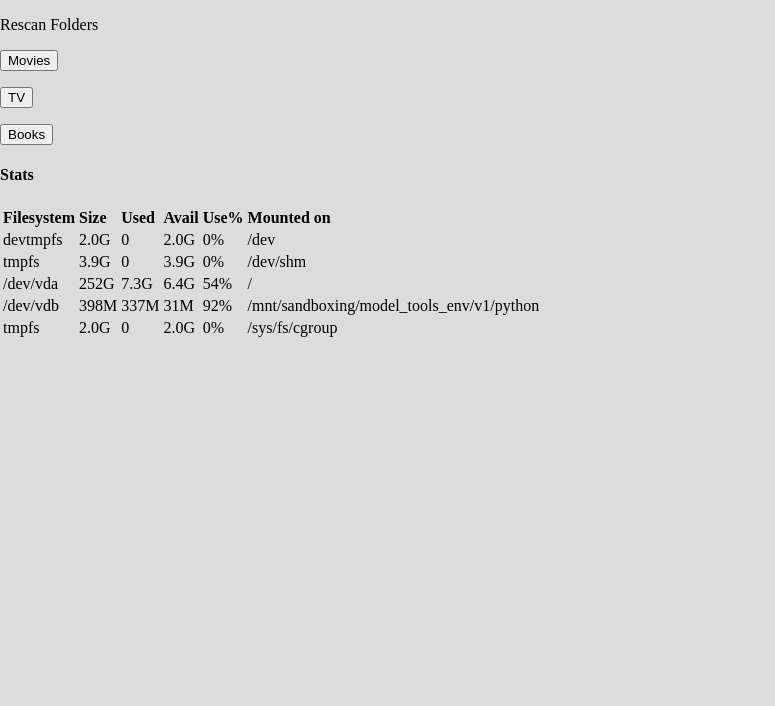
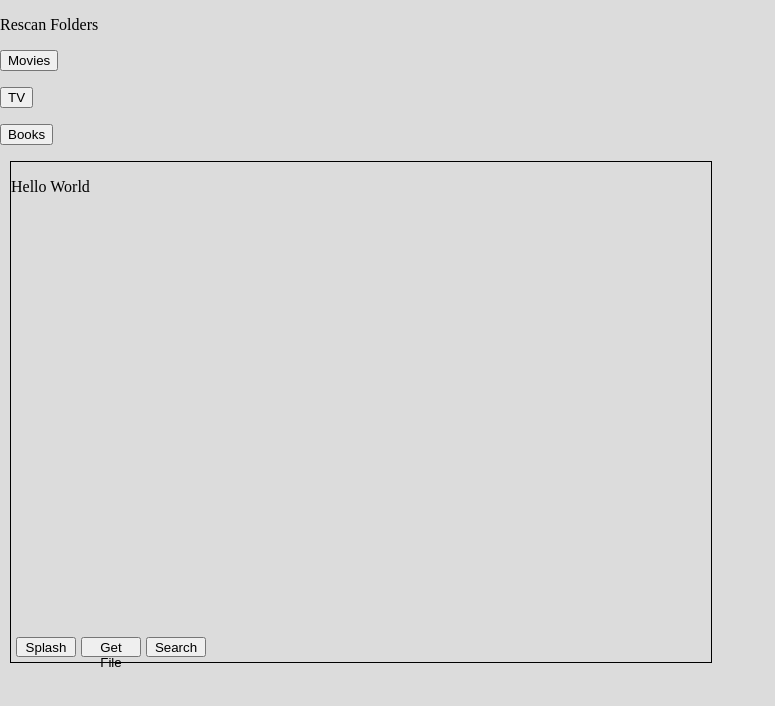
Before and after one commit to jasonwarta/MediaServer, a Flask app: page /admin in a window 1280 px wide. Shown: the top 706 px of the page, without its empty margins (0-775 px from the left). Run offline with Flask 2, Linux system fonts and the light colour scheme.

Commit message:
added new stuff to repo including basic structure of retagger, and rebuild interfaces for jwplayer

```diff
--- /dev/null
+++ b/media_server/static/js/file_tagger.js
@@ -0,0 +1,148 @@
+var State = {
+	SPLASH   : 0,
+	GET_FILE : 1,
+	SEARCH   : 2,
+
+}
+
+const WIDTH = 700;
+const HEIGHT = 500;
+
+const BTN_HEIGHT = 20;
+const BTN_WIDTH = 60;
+const BTN_MARGIN = 5;
+
+
+// https://api.themoviedb.org/3/search/movie?api_key=3961335a9828f92383fbd0ec65f09c03&language=en-US&query=Fight%20Club&page=1&include_adult=false&region=US&year=1999&primary_release_year=1999
+// tmdb movie search fields:
+// api_key 				required
+// language
+// query  				required
+// page
+// include_adult
+// region
+// year
+// primary_release_year
+//
+// https://api.themoviedb.org/3/search/tv?api_key=3961335a9828f92383fbd0ec65f09c03&language=en-US&query=Game%20of%20Thrones&page=1&first_air_date_year=2009
+// tmdb tv search fields
+// api_key 				required
+// language
+// query  				required
+// page
+// first_air_date_year
+
+
+class FileTagger {
+	constructor (elem) {
+		this.elem = elem;
+		elem.style = `border:1px solid black;
+					  width:${ WIDTH }px;
+					  height:${ HEIGHT }px;`;
+		this.state = State.SPLASH;
+		this.draw();
+	}
+
+	make_state_btn (num,text) {
+		let btn = mkelem('button');
+		btn.innerText = `${text}`;
+		btn.addEventListener('click', (event) => {
+			this.update_state(num);
+		});
+		btn.style = `height:${ BTN_HEIGHT }px;
+					 width:${ BTN_WIDTH }px;
+					 top:${ HEIGHT - (BTN_HEIGHT + BTN_MARGIN) }px;
+					 left:${ (num * BTN_WIDTH) + ((num+1) * BTN_MARGIN) }px;
+					 position:absolute;`;
+		return btn;
+	}
+
+	update_state (new_state) {
+		this.state = new_state;
+		this.draw();
+		console.log(this.state);
+	}
+
+	query_movie () {
+		let xhr = new XMLHttpRequest();
+		xhr.onreadystatechange = () => {
+			if (xhr.readyState === XMLHttpRequest.DONE) {
+				console.log(xhr.responseText);
+			}
+		}
+		xhr.open('POST', "get-movie-details/search?language=en-US&query=Fight%20Club&page=1&include_adult=false&region=US&year=1999&primary_release_year=1999", true)
+		xhr.send(null);
+
+
+		// language
+		// query  				required
+		// page
+		// include_adult
+		// region
+		// year
+		// primary_release_year
+
+	}
+
+	search_movies () {
+		let xhr = new XMLHttpRequest();
+		xhr.onreadystatechange = () => {
+			if (xhr.readyState === XMLHttpRequest.DONE) {
+				this.search_results = JSON.parse(xhr.responseText);
+				this.update_state(State.SEARCH);
+				this.draw();
+			}
+		}
+		xhr.open('POST',`search/movies/${document.getElementById('fname').value}`,true);
+		xhr.send(null);
+	}
+
+	draw () {
+		this.elem.innerHTML = "";
+		if (this.state == State.SPLASH) {
+			let p = mkelem('p');
+			p.innerText = "Hello World";
+			p.addEventListener( 'click', (event) => {
+				alert(this.state);
+			});
+			this.elem.appendChild(p);
+		}
+		else if (this.state == State.GET_FILE) {
+			let label = mkelem('label');
+			label.innerText = "Find Movie";
+			let fname = mkelem('input');
+			fname.id = "fname";
+			let submit = mkelem('button');
+			submit.addEventListener('click', (event) => {
+				this.search_movies();
+			});
+			submit.innerText = "Search";
+			label.appendChild(fname);
+			this.elem.appendChild(label);
+			this.elem.appendChild(submit);
+		}
+		else if (this.state == State.SEARCH) {
+			let ul = mkelem('ul');
+			ul.style = "padding-left:10px; list-style:none;";
+			this.search_results.forEach( (entry,key) => {
+				entry = JSON.parse(entry);
+				let li = mkelem('li');
+				li.id = `${key}`;
+				li.innerText = entry["name"];
+				li.addEventListener('click', (event) => {
+					alert( JSON.parse(this.search_results[event.target.id])['_id'] );
+					this.query_movie();
+				});
+				ul.appendChild(li);
+			});
+			// let p = mkelem('p');
+			// p.innerText = JSON.parse(this.search_results);
+			// this.elem.appendChild(p);
+			this.elem.appendChild(ul);
+		}
+
+		this.elem.appendChild( this.make_state_btn(State.SPLASH, "Splash") );
+		this.elem.appendChild( this.make_state_btn(State.GET_FILE, "Get File") );
+		this.elem.appendChild( this.make_state_btn(State.SEARCH, "Search") );
+	}
+}
--- /dev/null
+++ b/media_server/static/js/jsl.js
@@ -0,0 +1,3 @@
+mkelem = name => {
+	return document.createElement(name);
+}
--- a/media_server/static/js/scripts.js
+++ b/media_server/static/js/scripts.js
@@ -4,6 +4,9 @@ window.onload = () => {
 			'movies',
 			'list'
 		)
+	}
+	if (document.getElementById('tagger')) {
+		new FileTagger( document.getElementById('tagger') );
 	}
 };
 
@@ -13,7 +16,7 @@ bodyonload = () => {
 
 search = () => {
 	let search = document.getElementById('search');
-
+	console.log(search.value);
 	if (search.value.length >= 3){
 		// reduce unneceesary queries with large quantities of results
 		load_content(
@@ -39,16 +42,63 @@ force_search = () => {
 rescan_folder = (elem) => {
 	let xhr = new XMLHttpRequest();
 	xhr.onreadystatechange = () => {
-		console.log(xhr.responseText);
+		if(xhr.readyState === XMLHttpRequest.DONE) {
+			console.log(xhr.responseText);
+		}
 	}
 	xhr.open('POST',`rescan_dir/${elem.innerHTML.toLowerCase()}`,true);
 	xhr.send(null);
 }
 
 collapse_content = (elem) => {
+	jwplayer().remove();
 	let content = elem.parentElement.children[1];
 	content.innerHTML = "";
 	elem.classList.remove('expanded');
+}
+
+build_jwplayer = (elem,fname) => {
+	jwplayer(elem).setup({
+		"file": fname
+	});
+}
+
+expand_movie = (event) => {
+	let elem = event.target||event.srcElement;
+	let content = elem.parentElement.children[1];
+	let type = document.getElementsByClassName('selected')[0].classList[0];
+
+	if(elem.classList.contains('expanded') ){
+		collapse_content(elem);
+	} else {
+        let old_elems = document.getElementsByClassName('expanded');
+        for(let i = 0; i < old_elems.length; i++){
+            collapse_content(old_elems[i]);
+        }
+        // let vid = document.createElement("video");
+        // vid.controls = "true";
+        // vid.addEventListener('error', () => {
+        // 	let content = event.target.parentElement.children[1];
+        // 	content.innerHTML = "";
+        // 	p = document.createElement('p');
+        // 	p.className = "error";
+        // 	p.innerText = `Sorry, "${content.parentElement.children[0].innerText}" was not found.`;
+        // 	content.appendChild(p);
+        // });
+
+        build_jwplayer(content,`movies/${elem.id}`);
+
+        // if (type == 'movies') {
+	       //  vid.src = `movies/${elem.id}`;
+	       //  // vid.poster = `http://image.tmdb.org/t/p/w185//hZVcmztCVo510FhBXyLqStiTAce.jpg`;
+        // } else {
+        // 	let season = elem.parentElement.parentElement.children[0].innerText;
+        // 	let series = elem.parentElement.parentElement.parentElement.children[0].innerText;
+        // 	vid.src = `tv/${series}/${season}/${elem.id}`;
+        // }
+		// content.appendChild(vid);
+        elem.classList.add('expanded');
+    }
 }
 
 expand_video = (event) => {
@@ -63,26 +113,29 @@ expand_video = (event) => {
         for(let i = 0; i < old_elems.length; i++){
             collapse_content(old_elems[i]);
         }
-        let vid = document.createElement("video");
-        vid.controls = "true";
-        vid.addEventListener('error', () => {
-        	let content = event.target.parentElement.children[1];
-        	content.innerHTML = "";
-        	p = document.createElement('p');
-        	p.className = "error";
-        	p.innerText = `Sorry, "${content.parentElement.children[0].innerText}" was not found.`;
-        	content.appendChild(p);
-        });
+        // let vid = document.createElement("video");
+        // vid.controls = "true";
+        // vid.addEventListener('error', () => {
+        // 	let content = event.target.parentElement.children[1];
+        // 	content.innerHTML = "";
+        // 	p = document.createElement('p');
+        // 	p.className = "error";
+        // 	p.innerText = `Sorry, "${content.parentElement.children[0].innerText}" was not found.`;
+        // 	content.appendChild(p);
+        // });
 
         if (type == 'movies') {
-	        vid.src = `movies/${elem.id}`;
+        	// expand_movie(event);
+        	build_jwplayer(content,`movies/${elem.id}`);
+	        // vid.src = `movies/${elem.id}`;
 	        // vid.poster = `http://image.tmdb.org/t/p/w185//hZVcmztCVo510FhBXyLqStiTAce.jpg`;
         } else {
         	let season = elem.parentElement.parentElement.children[0].innerText;
         	let series = elem.parentElement.parentElement.parentElement.children[0].innerText;
-        	vid.src = `tv/${series}/${season}/${elem.id}`;
+        	// vid.src = `tv/${series}/${season}/${elem.id}`;
+        	build_jwplayer(content,`tv/${series}/${season}/${elem.id}`);
         }
-		content.appendChild(vid);
+		// content.appendChild(vid);
         elem.classList.add('expanded');
     }
 }
@@ -252,7 +305,7 @@ switch_tab = (elem) => {
 
 	load_content(category,'list');
 
-	document.getElementById('search').value = "";
+	// document.getElementById('search').value = "";
 
 	document.getElementsByClassName("selected")[0].classList.remove("selected");
 	elem.classList.add("selected");
--- a/media_server/templates/base.html
+++ b/media_server/templates/base.html
@@ -11,6 +11,8 @@
 		<link rel="stylesheet" href="{{ url_for('static',filename='css/styles.css') }}">
 
 		<link rel="shortcut icon" href="{{ url_for('static', filename='favicon.ico') }}">
+
+		<link rel="stylesheet" type="text/css" href="{{url_for('static',filename='css/font-awesome.min.css')}}">
 	</head>
 
 	<body onload="bodyonload();">
@@ -29,7 +31,9 @@
 			{% block footer %}
 			{% endblock %}
 		</div>
+		<script src="{{url_for('static',filename='vendors/jwplayer/jwplayer.js')}}"></script>
 		<script src="{{url_for('static',filename='js/scripts.js')}}"></script>
+		<script src="{{url_for('static',filename='js/jsl.js')}}"></script>
 
 	</body>
 </html>
--- a/media_server/templates/views/admin.html
+++ b/media_server/templates/views/admin.html
@@ -4,7 +4,12 @@
 	Admin
 {% endblock %}
 
+{% block head %}
+	<script src="{{url_for('static',filename='js/file_tagger.js')}}"></script>
+{% endblock %}
+
 {% block content %}
+<div class="admin">
 	<p>Rescan Folders</p>
 	<p>
 		<button onclick='rescan_folder(this);'>Movies</button>
@@ -16,24 +21,7 @@
 		<button onclick='rescan_folder(this);'>Books</button>
 	</p>
 	<p>
-		<h4>Stats</h4>
-		<table class='stats'>
-			<tr>
-				<th>Filesystem</th>
-				<th>Size</th>
-				<th>Used</th>
-				<th>Avail</th>
-				<th>Use%</th>
-				<th>Mounted on</th>
-			</tr>
-
-			{% for line in stats[1:] %}
-				<tr>
-					{% for item in line %}
-					<td>{{item}}</td>
-					{% endfor %}
-				</tr>
-			{% endfor %}
-		</table>
+		<div id="tagger"></div>
 	</p>
+</div>
 {% endblock %}
--- a/media_server/views/__init__.py
+++ b/media_server/views/__init__.py
@@ -1 +1,2 @@
 from .basic import *
+from .tmdb_api import *
--- a/media_server/views/basic.py
+++ b/media_server/views/basic.py
@@ -18,18 +18,9 @@ def home():
 
 @app.route('/admin')
 def admin():
-	try:
-		temp_stats = subprocess.check_output(["df", "-h"], universal_newlines=True).split('\n')
-		stats = []
-		for s in temp_stats:
-			stats.append([x for x in s.split(' ') if x != ''])
-	except Exception as e:
-		temp_stats = e
-		pass
 	return render_template(
 		'views/admin.html',
-		title='Admin',
-		stats=stats
+		title='Admin'
 	)
 
 @app.route('/rescan_dir/<folder>',methods=['POST'])
```
Also changed, not shown: media_server/templates/views/home.html (+5 -5 lines), media_server/views/tmdb_api.py (added, +39 -0 lines).
